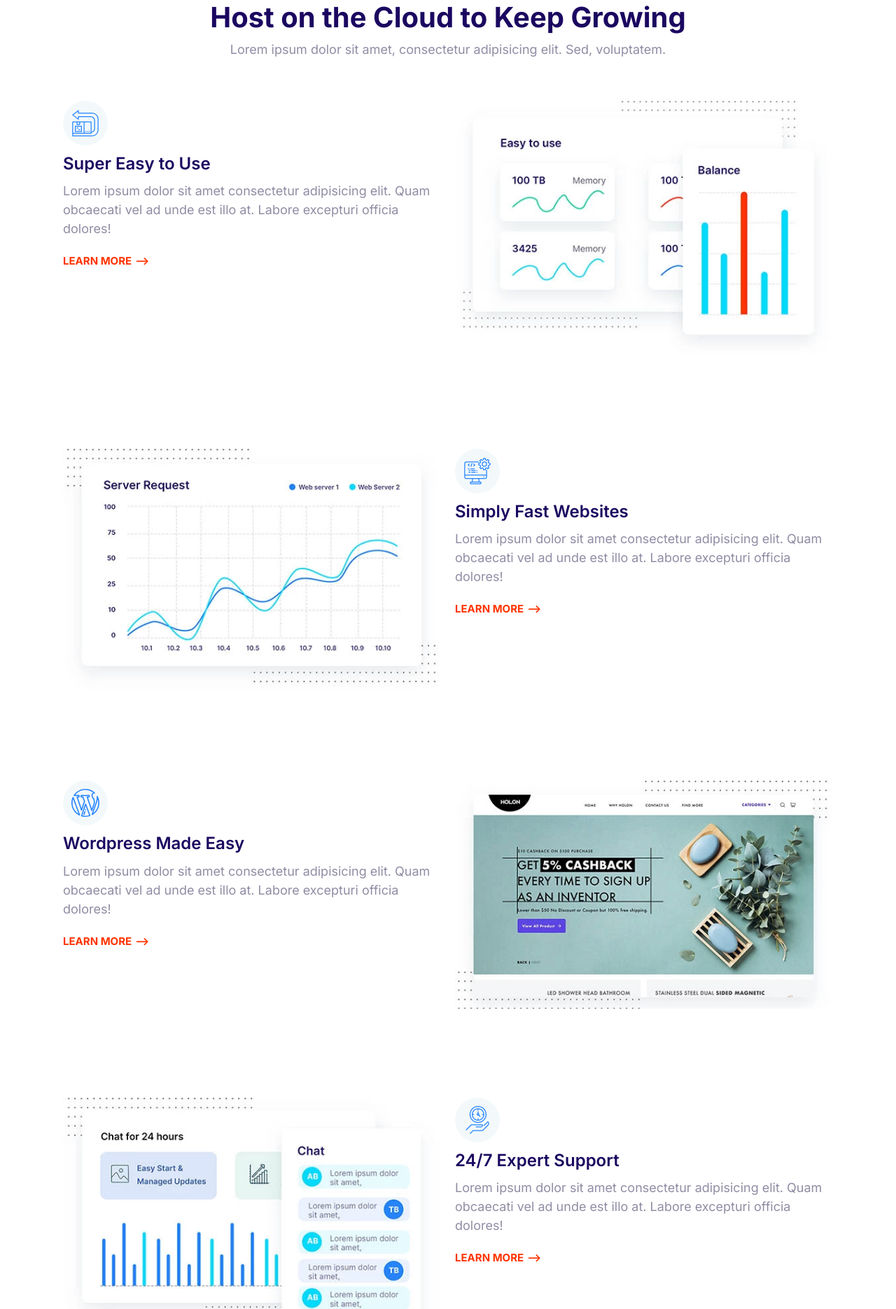
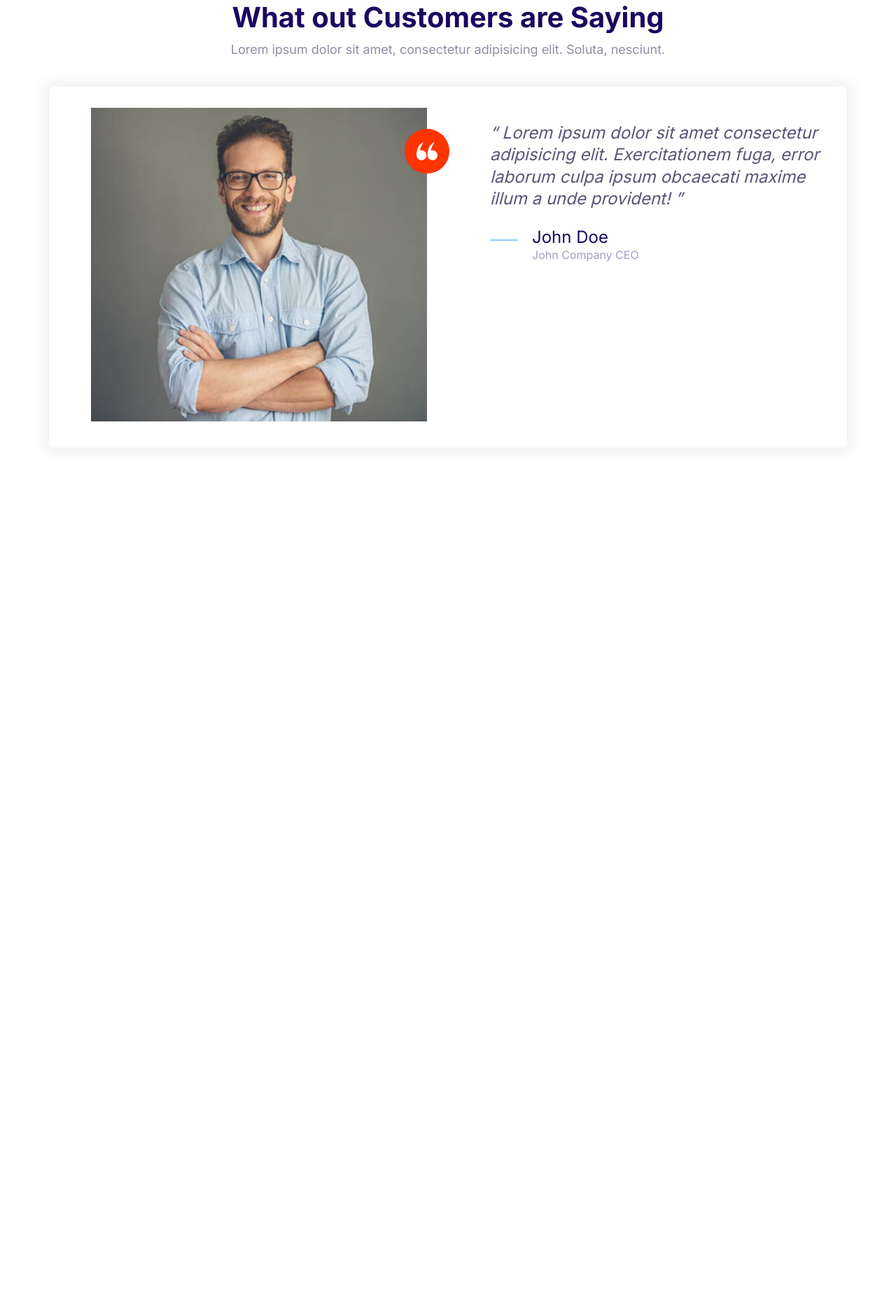
Before and after one commit to johnboris0414/landing-Page, a plain HTML site: page playground.html in a window 1280 px wide. Shown: the part 80-1950 px from the top of the page at 70% size. After the commit the page ends 800 px from the top, so only its background shows below. Drawn offline with Linux system fonts and the light colour scheme.

Commit message:
Add testimonials section to index, fix layout issue with image.

```diff
--- a/css/styles.css
+++ b/css/styles.css
@@ -466,7 +466,7 @@ a {
 }
 
 .quote__author {
-  font-size: 3rem;
+  font-size: 2rem;
   font-weight: 500;
   font-style: normal;
   margin-bottom: 0;
@@ -475,7 +475,7 @@ a {
 .quote__company {
   color: var(--color-headings);
   opacity: 0.4;
-  font-size: 2rem;
+  font-size: 1.5rem;
   font-style: normal;
 }
 
@@ -520,8 +520,14 @@ a {
   padding: 3rem;
 }
 
+.testimonial .quote {
+  margin: 2rem 0;
+  font-size: 110%;
+}
+
 .testimonial__image {
   position: relative;
+  margin: 0 3rem;
 }
 
 .testimonial__image > img {
@@ -823,7 +829,6 @@ a {
 
 .block-showcase__image > img {
   width: 100%;
-  padding: 0 4rem;
 }
 
 @media screen and (min-width: 768px) {
@@ -838,6 +843,12 @@ a {
   .block-showcase__image > img {
     width: auto;
     max-width: 700px;
+  }
+}
+
+@media screen and (min-width: 768px) {
+  .block-showcase__image > img {
+    padding: 0 4rem;
   }
 }
 
--- a/playground.html
+++ b/playground.html
@@ -15,121 +15,51 @@
     <link rel="stylesheet" href="css/styles.css" />
   </head>
   <body>
-    <section class="block container">
+    <section class="block">
       <header class="block__header">
-        <h2>Host on the Cloud to Keep Growing</h2>
+        <h2>What out Customers are Saying</h2>
         <p>
-          Lorem ipsum dolor sit amet, consectetur adipisicing elit. Sed,
-          voluptatem.
+          Lorem ipsum dolor sit amet, consectetur adipisicing elit. Soluta,
+          nesciunt.
         </p>
       </header>
-      <article class="grid grid--cols-2 feature">
-        <div class="feature__content">
-          <span class="icon-container">
-            <svg class="icon icon--primary">
-              <use xlink:href="images/sprite.svg#easy"></use>
+      <div class="container">
+        <div class="card testimonial">
+          <div class="grid grid--cols-2">
+            <div class="testimonial__image">
+              <img
+                src="images/testimonial.jpg"
+                alt="A happy, smiling customer"
+              />
+              <span class="icon-container icon-container--accent">
+                <svg class="icon icon--white icon--small">
+                  <use xlink:href="images/sprite.svg#quotes"></use>
                 </svg>
               </span>
-          <h3 class="feature__heading">Super Easy to Use</h3>
-          <p>
-            Lorem ipsum dolor sit amet consectetur adipisicing elit. Quam
-            obcaecati vel ad unde est illo at. Labore excepturi officia dolores!
+            </div>
+            <blockquote class="quote">
+              <p class="quote__text">
+                Lorem ipsum dolor sit amet consectetur adipisicing elit.
+                Exercitationem fuga, error laborum culpa ipsum obcaecati maxime
+                illum a unde provident!
               </p>
-          <a href="#" class="link-arrow">Learn More</a>
+              <footer>
+                <div class="media">
+                  <div class="media__image">
+                    <svg class="icon icon--primary quote__line">
+                      <use xlink:href="images/sprite.svg#line"></use>
+                    </svg>
                   </div>
-        <picture>
-          <source
-            type="image/webp"
-            srcset="images/easy.webp 1x, images/easy@2x.webp 2x"
-          />
-          <source
-            type="image/jpg"
-            srcset="images/easy.jpg 1x, images/easy@2x.jpg 2x"
-          />
-          <img class="feature__image" src="images/easy@2x.jpg" alt="" />
-        </picture>
-      </article>
-
-      <article class="grid grid--cols-2 feature">
-        <div class="feature__content">
-          <span class="icon-container">
-            <svg class="icon icon--primary">
-              <use xlink:href="images/sprite.svg#computer"></use>
-            </svg>
-          </span>
-          <h3 class="feature__heading">Simply Fast Websites</h3>
-          <p>
-            Lorem ipsum dolor sit amet consectetur adipisicing elit. Quam
-            obcaecati vel ad unde est illo at. Labore excepturi officia dolores!
-          </p>
-          <a href="#" class="link-arrow">Learn More</a>
+                  <div class="media__body">
+                    <h3 class="media__title quote__author">John Doe</h3>
+                    <p class="quote__company">John Company CEO</p>
                   </div>
-        <picture>
-          <source
-            type="image/webp"
-            srcset="images/fast.webp 1x, images/fast@2x.webp 2x"
-          />
-          <source
-            type="image/jpg"
-            srcset="images/fast.jpg 1x, images/fast@2x.jpg 2x"
-          />
-          <img class="feature__image" src="images/fast@2x.jpg" alt="" />
-        </picture>
-      </article>
-
-      <article class="grid grid--cols-2 feature">
-        <div class="feature__content">
-          <span class="icon-container">
-            <svg class="icon icon--primary">
-              <use xlink:href="images/sprite.svg#wordpress"></use>
-            </svg>
-          </span>
-          <h3 class="feature__heading">Wordpress Made Easy</h3>
-          <p>
-            Lorem ipsum dolor sit amet consectetur adipisicing elit. Quam
-            obcaecati vel ad unde est illo at. Labore excepturi officia dolores!
-          </p>
-          <a href="#" class="link-arrow">Learn More</a>
                 </div>
-        <picture>
-          <source
-            type="image/webp"
-            srcset="images/wordpress.webp 1x, images/wordpress@2x.webp 2x"
-          />
-          <source
-            type="image/jpg"
-            srcset="images/wordpress.jpg 1x, images/wordpress@2x.jpg 2x"
-          />
-          <img class="feature__image" src="images/wordpress@2x.jpg" alt="" />
-        </picture>
-      </article>
-
-      <article class="grid grid--cols-2 feature">
-        <div class="feature__content">
-          <span class="icon-container">
-            <svg class="icon icon--primary">
-              <use xlink:href="images/sprite.svg#clock"></use>
-            </svg>
-          </span>
-          <h3 class="feature__heading">24/7 Expert Support</h3>
-          <p>
-            Lorem ipsum dolor sit amet consectetur adipisicing elit. Quam
-            obcaecati vel ad unde est illo at. Labore excepturi officia dolores!
-          </p>
-          <a href="#" class="link-arrow">Learn More</a>
+              </footer>
+            </blockquote>
           </div>
-        <picture>
-          <source
-            type="image/webp"
-            srcset="images/support.webp 1x, images/support@2x.webp 2x"
-          />
-          <source
-            type="image/jpg"
-            srcset="images/support.jpg 1x, images/support@2x.jpg 2x"
-          />
-          <img class="feature__image" src="images/support@2x.jpg" alt="" />
-        </picture>
-      </article>
+        </div>
+      </div>
     </section>
   </body>
 </html>
```
Also changed, not shown: index.html (+48 -0 lines). Lines whose indentation alone changed are shown as unchanged.
